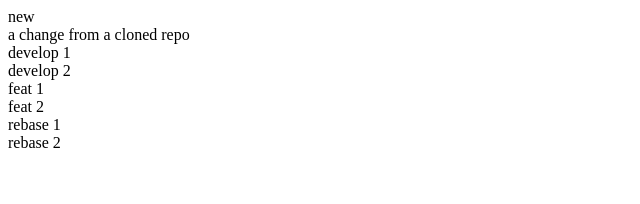
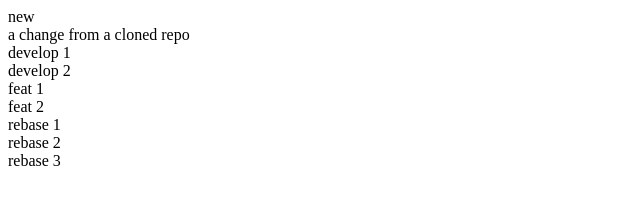
Before and after one commit to henryhe1993/learn-git, a plain HTML site: page index.html in a window 1280 px wide. Shown: the full height of the page, 0-640 px from the left. Drawn offline with Linux system fonts and the light colour scheme.

Commit message:
rebase commit 3

```diff
--- a/index.html
+++ b/index.html
@@ -6,3 +6,4 @@
 <div>feat 2</div>
 <div>rebase 1</div>
 <div>rebase 2</div>
+<div>rebase 3</div>
```
